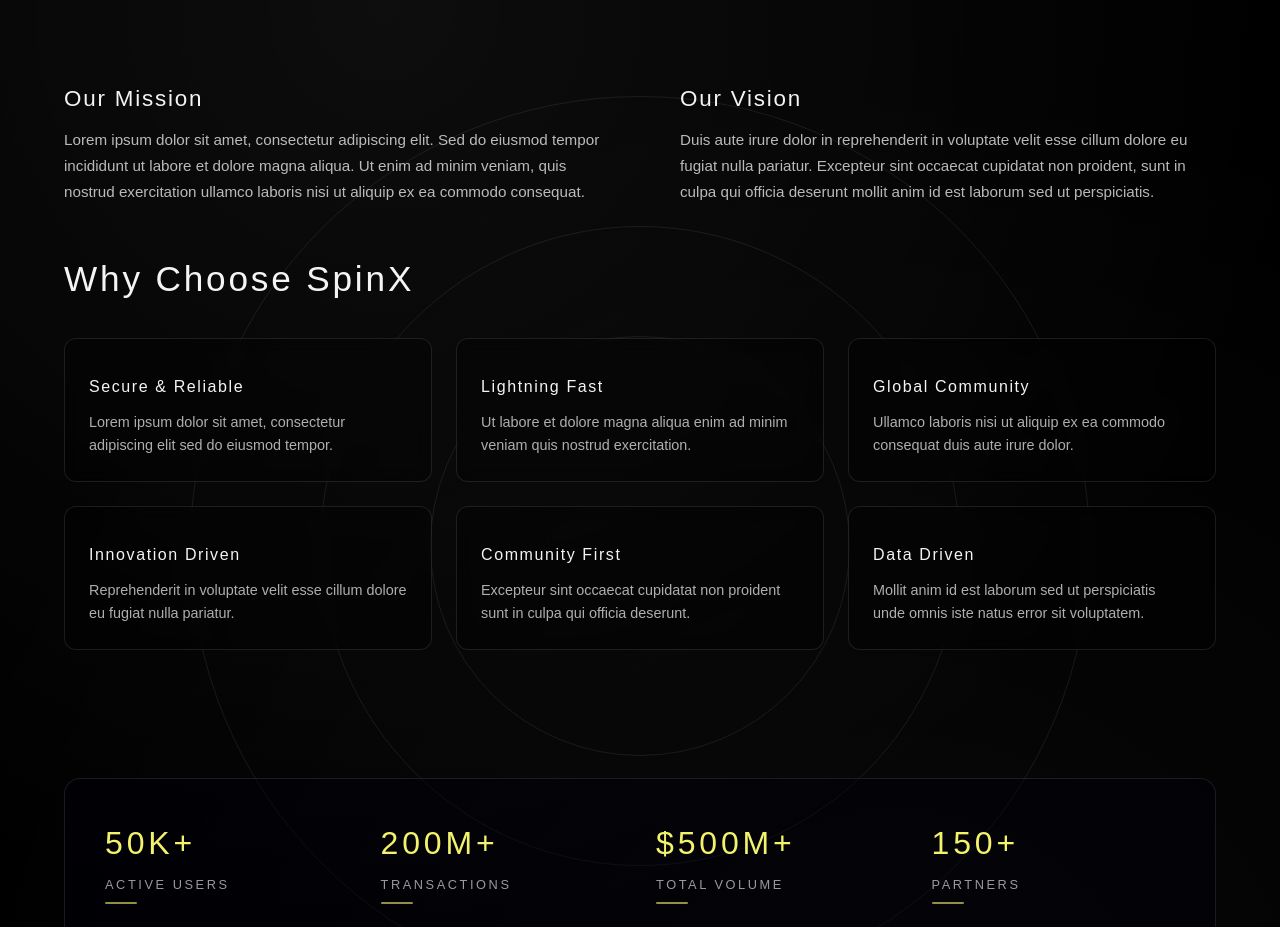
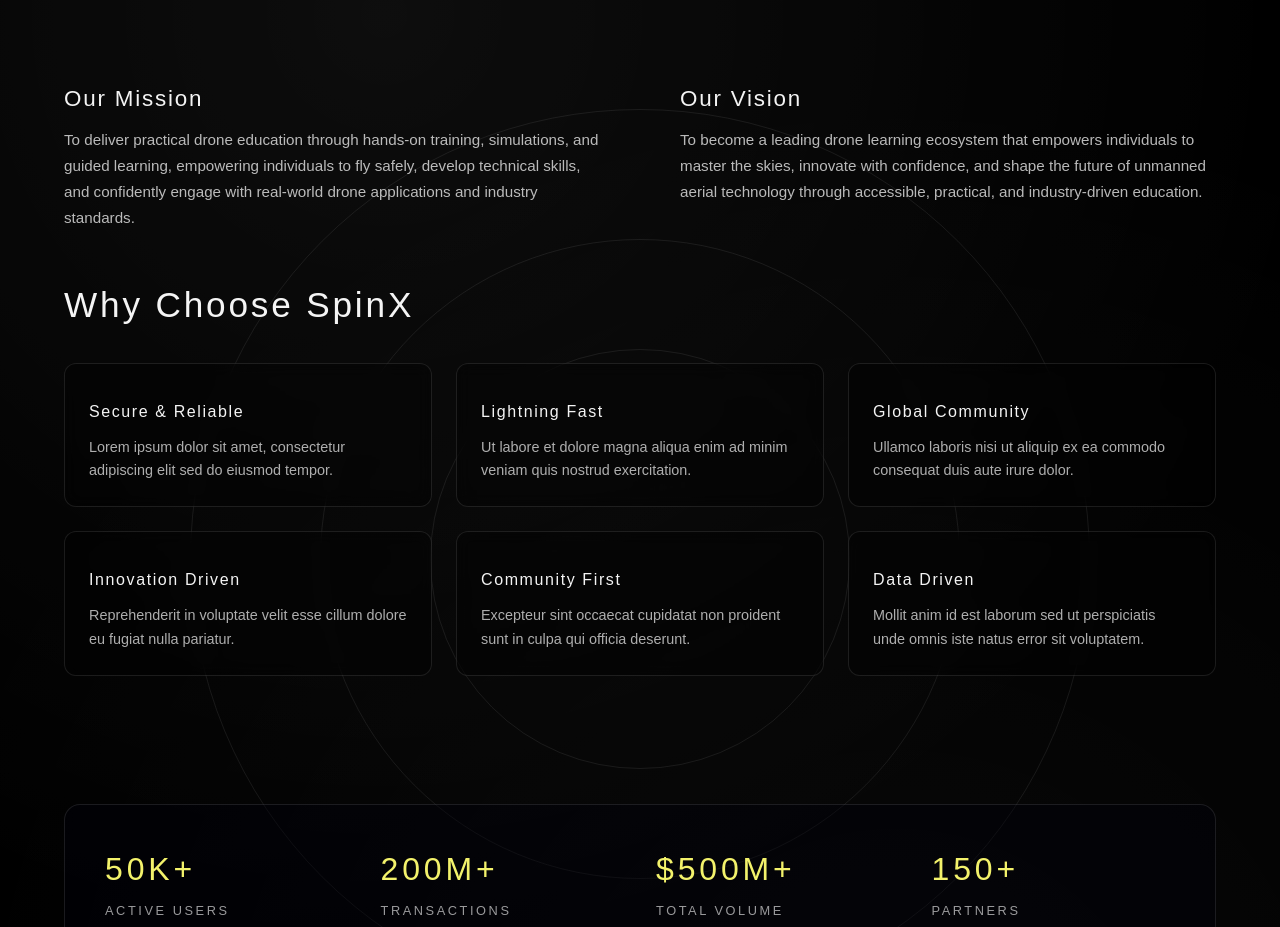
Before and after one commit to jsfl-24/Spinx, a Vue app: page / in a window 1280 px wide. Shown: the part 1149-2076 px from the top of the page. Built offline with nearby package versions, Linux system fonts and the light colour scheme.

Commit message:
update mission and vision statements in About component

```diff
--- a/src/components/About.vue
+++ b/src/components/About.vue
@@ -79,20 +79,20 @@
         <div class="mission-block">
           <h2 class="mission-title">Our Mission</h2>
           <p class="mission-text">
-            Lorem ipsum dolor sit amet, consectetur adipiscing elit. Sed do
-            eiusmod tempor incididunt ut labore et dolore magna aliqua. Ut enim
-            ad minim veniam, quis nostrud exercitation ullamco laboris nisi ut
-            aliquip ex ea commodo consequat.
+            To deliver practical drone education through hands-on training,
+            simulations, and guided learning, empowering individuals to fly
+            safely, develop technical skills, and confidently engage with
+            real-world drone applications and industry standards.
           </p>
         </div>
 
         <div class="mission-block">
           <h2 class="mission-title">Our Vision</h2>
           <p class="mission-text">
-            Duis aute irure dolor in reprehenderit in voluptate velit esse
-            cillum dolore eu fugiat nulla pariatur. Excepteur sint occaecat
-            cupidatat non proident, sunt in culpa qui officia deserunt mollit
-            anim id est laborum sed ut perspiciatis.
+            To become a leading drone learning ecosystem that empowers
+            individuals to master the skies, innovate with confidence, and shape
+            the future of unmanned aerial technology through accessible,
+            practical, and industry-driven education.
           </p>
         </div>
       </div>
```
